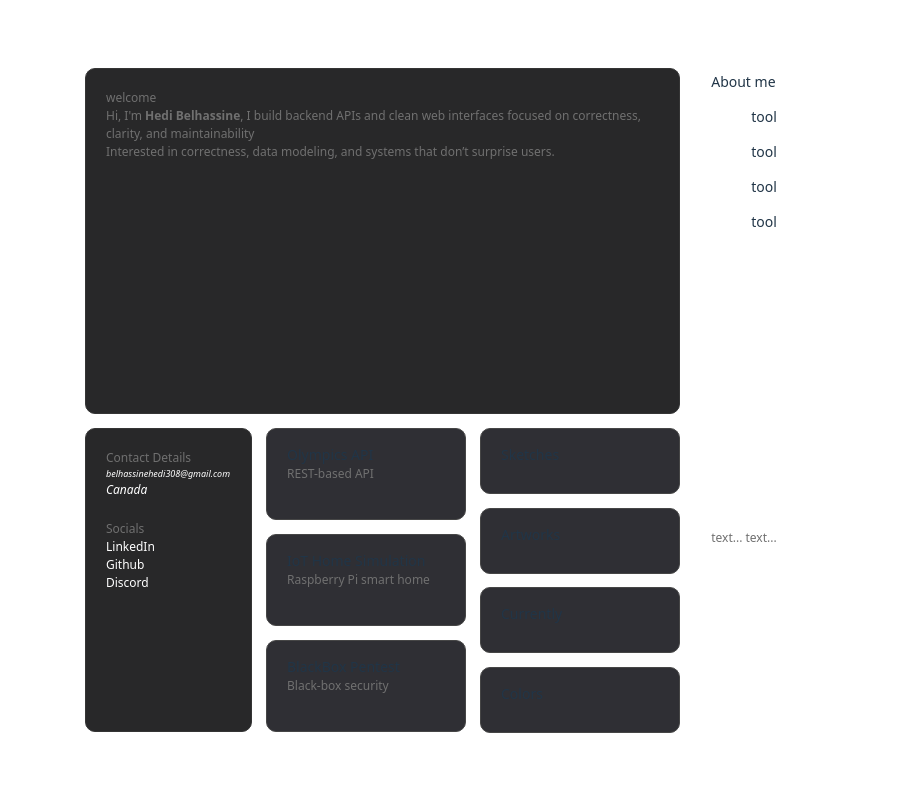
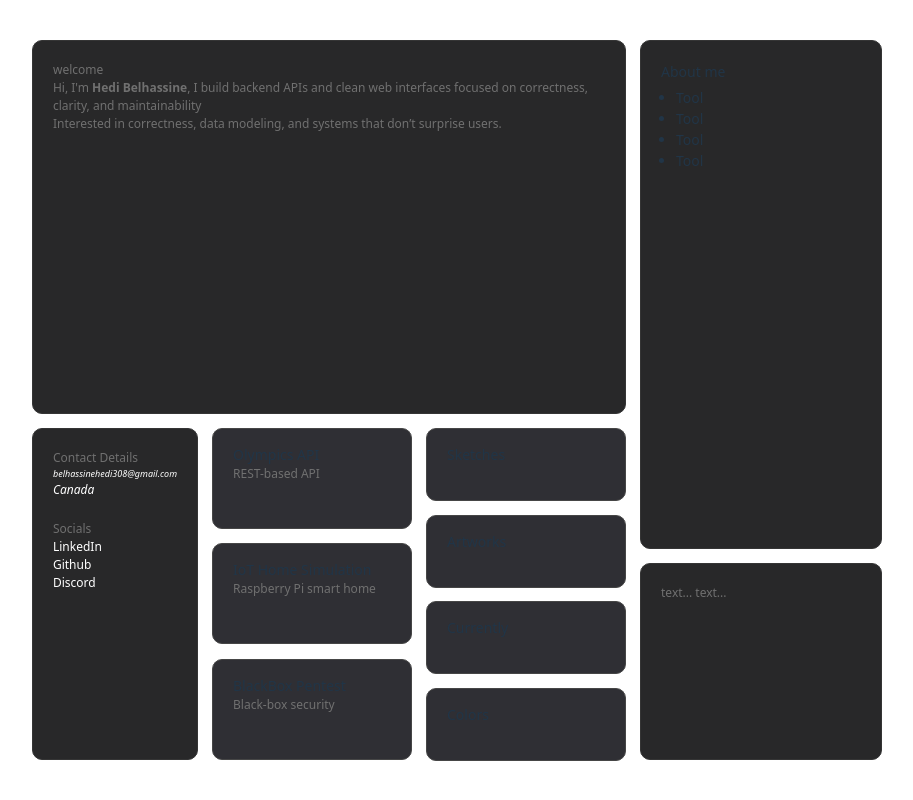
Before and after one commit to hedi3489/my-portfolio, a React (Vite) app: page / in a window 1280 px wide. Shown: the whole page, without its empty margins (183-1096 px from the left). Built offline with nearby package versions, Linux system fonts and the light colour scheme.

Commit message:
CSS adjusments and cleanup

```diff
--- a/src/App.css
+++ b/src/App.css
@@ -47,10 +47,7 @@ p {
   border: 1px solid rgb(53, 53, 53);
   border-radius: 10px;
 
-  flex: 1;            /* grow within main-content */
-  width: 100%;
-  min-height: 0;      /* critical for shrinking when content is small */
-  overflow: hidden;   /* optional: clip content if needed */
+  flex: 5;
 }
 
 .bio-card h1 {
@@ -66,8 +63,8 @@ p {
   background-color: rgb(40, 40, 41);
   border: 1px solid rgb(53, 53, 53);
   border-radius: 10px;
-  width: 100%;
-  min-height: 0;      /* ensures flex children don’t overflow */
+
+  flex: 4;
 }
 
 
@@ -80,7 +77,7 @@ p {
   border: 1px solid rgb(70, 70, 70);
   border-radius: 10px;
 
-  flex: 1;            /* equal height within .projects */
+  flex: 1;
   width: 200px;
   min-height: 50px;
 
@@ -99,18 +96,31 @@ p {
 
 
 
+/* =============== INSIDE SIDE-BAR =============== */
+
 /* =============== ABOUT CARD =============== */
 .about-card {
-  border: 1px solid white;
-  height: 500px;
-  width: 190px;
+  padding: 20px;
+  background-color: rgb(40, 40, 41);
+  border: 1px solid rgb(53, 53, 53);
+  border-radius: 10px;
+
+  width: 100%;
+  flex: 7.5;
 }
 
-
+.about-card > ul {
+  padding-left: 15px;
+  margin-top: 5px;
+}
 
 /* =============== LITTLE FOOTER =============== */
 .little-footer {
-  border: 1px solid white;
-  height: 200px;
-  width: 190px;
+  padding: 20px;
+  background-color: rgb(40, 40, 41);
+  border: 1px solid rgb(53, 53, 53);
+  border-radius: 10px;
+
+  width: 100%;
+  flex: 2.5
 }
--- a/src/Cards.jsx
+++ b/src/Cards.jsx
@@ -79,10 +79,13 @@ function ContactCard(){
 function AboutCard(){
     return <div className='about-card'>
         <h3>About me</h3>
-        <ul>tool</ul>
-        <ul>tool</ul>
-        <ul>tool</ul>
-        <ul>tool</ul>
+        <ul>
+          <li>Tool</li>
+          <li>Tool</li>
+          <li>Tool</li>
+          <li>Tool</li>
+        </ul>
+
     </div>
 }
 
--- a/src/Containers.css
+++ b/src/Containers.css
@@ -1,71 +1,47 @@
 
-/* =============== MAIN CONTAINER =============== */
+/* =============== PARENT CONTAINER =============== */
 .container {
   display: flex;
   flex-direction: row;
-  gap: 2rem;
-  width: 100vh;
+  gap: 1rem;
+
   height: 90vh;
-  margin: 0 auto;
-  padding: 2rem;
 }
 
 /* =============== MAIN CONTENT =============== */
 .main-content {
-  flex: 1;
   display: flex;
   flex-direction: column;
   align-items: center;
   gap: 1rem;
-  min-height: 0;      /* allows children to shrink */
-  min-width: 80%;
+
+  flex: 7;
+  min-height: 0;
 }
 
-/* =============== SIDE BAR =============== */
-.side-bar {
-  border: 2px solid white;
-  height: 640px;
-  width: 200px;
-  display: flex;
-  flex-direction: column;
-  gap: 1rem;
-  align-items: center;
-}
-
-.side-bar {
-  border: 2px solid white;
-  height: 640px;
-  width: 200px;
-
-  display: flex;
-  flex-direction: column;
-  gap: 1rem;
-  align-items: center;
-}
-
-
-
-
-
-/* =============== SHOWCASE / PROJECTS  CONTAINERS =============== */
+/* =============== SHOWCASE CONTAINERS =============== */
 .showcase {
   display: flex;
   gap: 1rem;
-  justify-content: center;
-  flex: 1;            /* fills remaining space */
-  min-height: 0;
-  min-width: 100%;
+
+  flex: 5;
+  width: 100%;
 }
-
 
 .projects {
   display: flex;
   flex-direction: column;
   gap: 1rem;
-  flex: 1;            /* allow projects to stretch equally */
-  min-height: 0;
+
+  flex: 6;
 }
 
-/* .showcase > :last-child {
-    margin-left: auto;
-} */
+/* =============== SIDE BAR =============== */
+.side-bar {
+  display: flex;
+  flex-direction: column;
+  align-items: center;
+  gap: 1rem;
+
+  flex: 3;
+}
```
